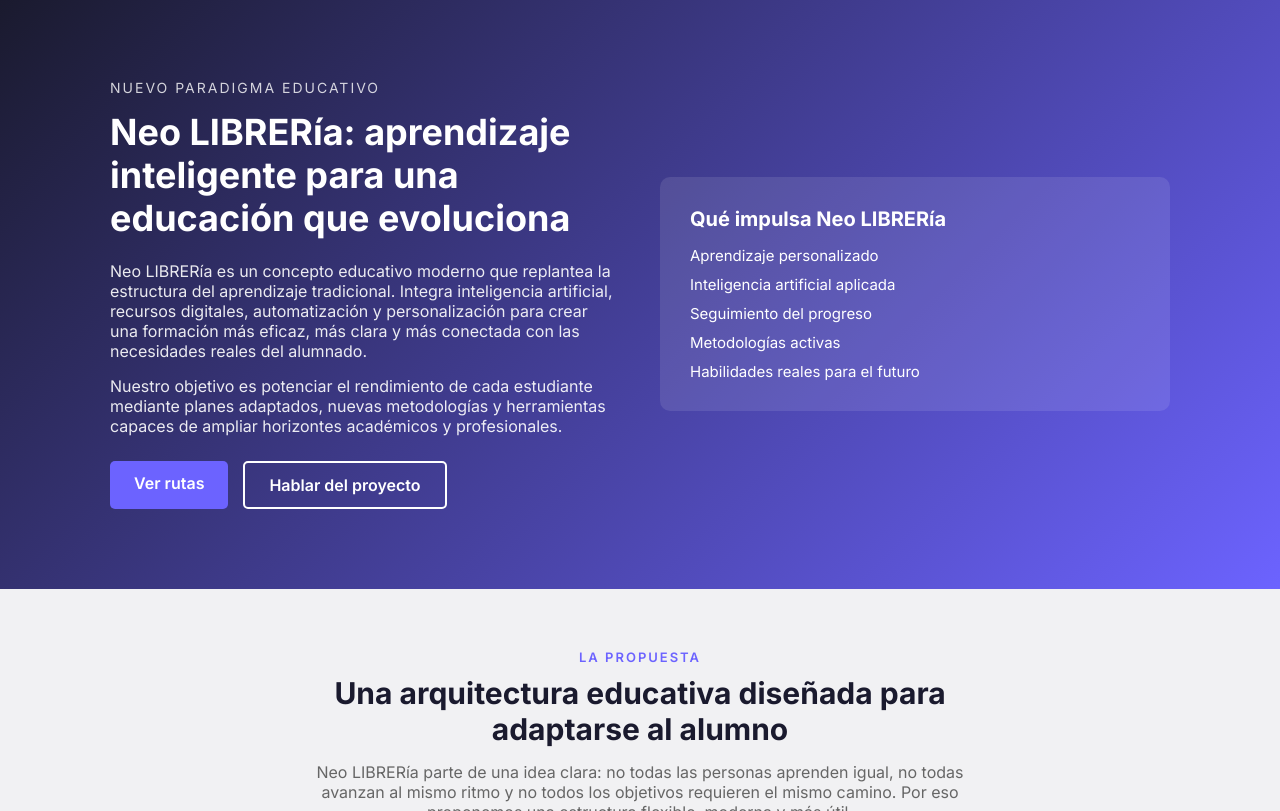
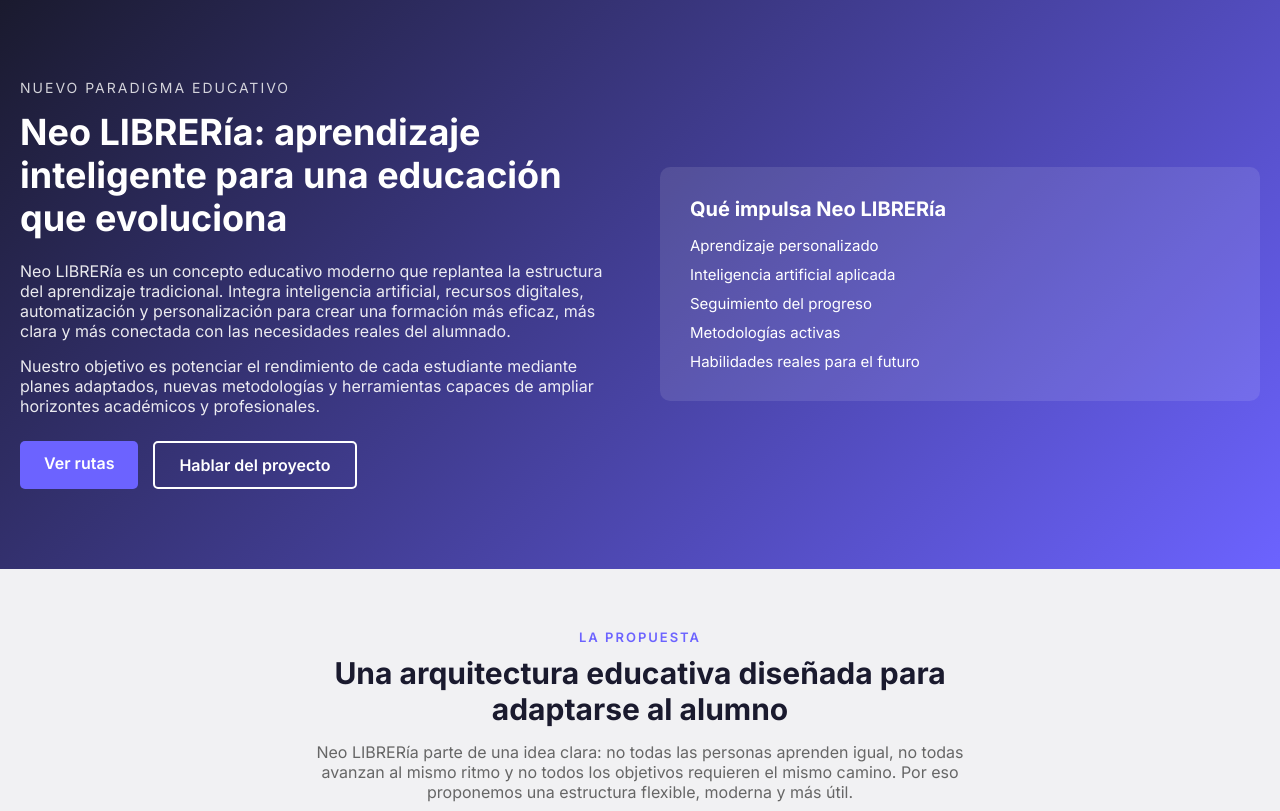
Before and after one commit to Piitboy90/landing-html-neolibreria, a plain HTML site: page index.html in a window 1280 px wide. Shown: the part 57-868 px from the top of the page. Drawn offline with Linux system fonts and the light colour scheme.

Commit message:
Update container max-width and add box-sizing
Increase the maximum width of the container and add box-sizing.

```diff
--- a/styles.css
+++ b/styles.css
@@ -16,9 +16,11 @@ body {
 /* ----Bloque 2: Container y layout global.----*/
 
 .container {
-  max-width: 1100px;
+  max-width: 1200px, 100%;
   margin: 0 auto;
   padding: 0 20px;
+    box-sizing: border-box;
+
 }
 
 .section {
```
